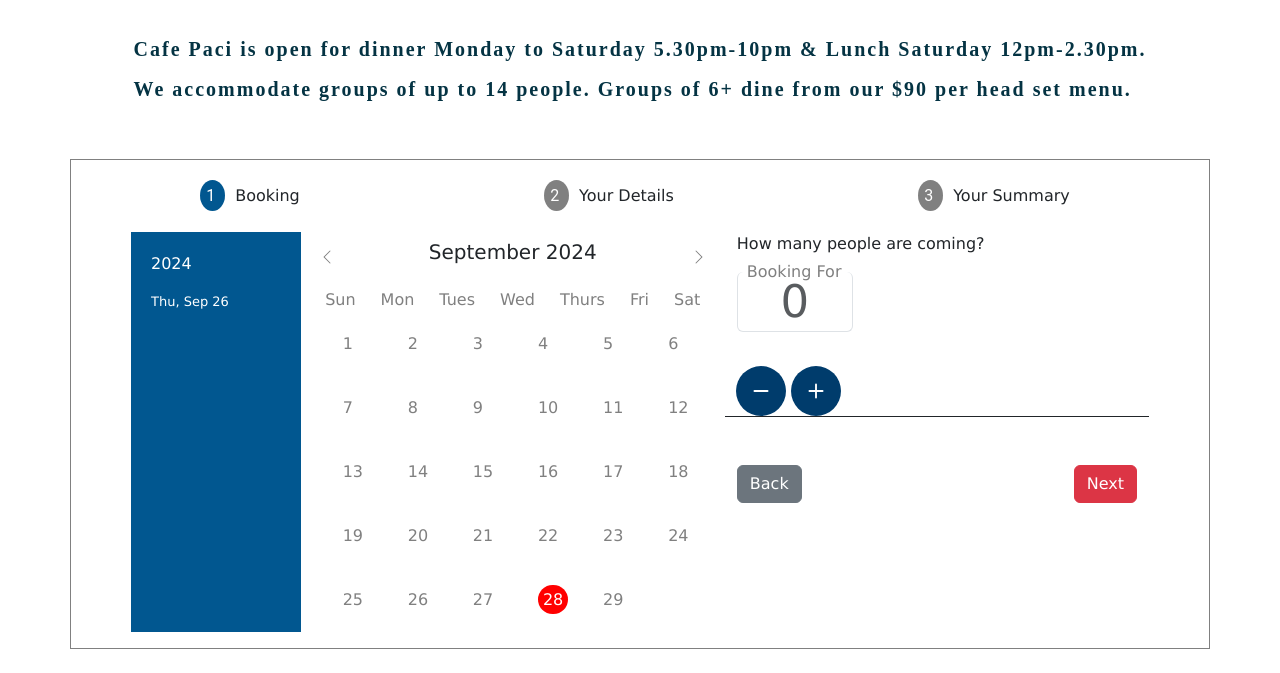
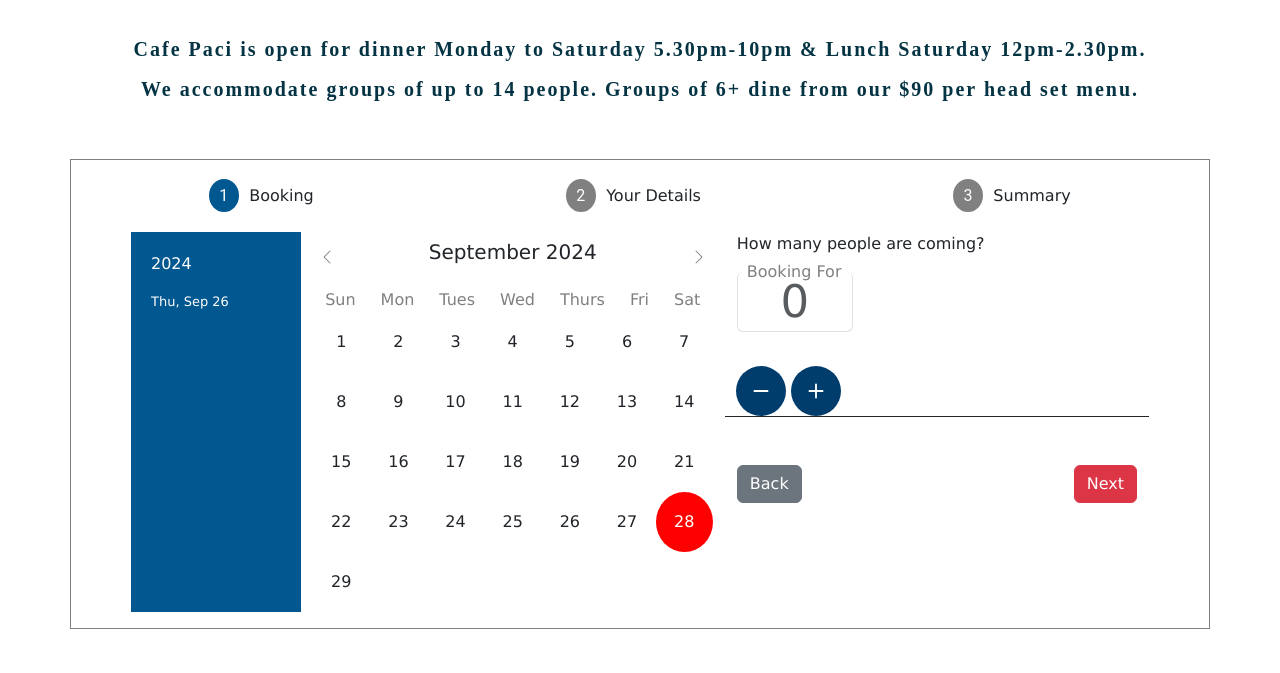
Before and after one commit to Knlight/RestaurantApp, a website: page reservation.html in a window 1280 px wide. Shown: the part 127-800 px from the top of the page. Drawn offline with nearby package versions, Linux system fonts and the light colour scheme; a web font is replaced by a local one.

Commit message:
updatedReservation

```diff
--- a/css/reservations.css
+++ b/css/reservations.css
@@ -1,6 +1,7 @@
 
-.upperText{
+.main{
     font-family: News Cycle;
+    text-align: center;
     font-weight: bold;
     font-size: 20px;
     line-height: 40px;
@@ -8,27 +9,19 @@
     letter-spacing: 2px;
   }
 
-  .calenderNumbering{
-    background-color:gray;
+  .calenderNumbering, .activepage{
+    background-color: gray;
     color: white;
-    padding: 1px;
     font-family: roboto, Arial, Helvetica, sans-serif;
     margin-right: 10px;
-    padding: 6px;
+    padding: 7px 7px 7px 10px;
   }
 
   .activepage{
     background-color: #015790;
-    color: white;
-    padding: 1px;
-    font-family: roboto, Arial, Helvetica, sans-serif;
-    margin-right: 10px;
-    padding: 6px;
   }
 
-  .calenderitems{
-    margin-right: 10px;
-  }
+
 .calenderWrapper{
   margin-top: 50px;
 
@@ -40,16 +33,30 @@
     padding-top: 20px;
     padding-left: 20px;
   }
+
 .leftPanelLowerText{
   font-size: small;
   height: 250px;
 }
 
-.calenderContent div{
+/* .calenderContent div{
   display: inline-block;
   width: 60px;
   padding: 20px 30px 20px;
   color: gray;
+} */
+
+.calenderContent{
+  display: flex;
+  flex-wrap: wrap;
+  text-align: center;
+  justify-content: space-between;
+  width: 100%;
+}
+
+.calenderItems{
+  width: 14.28%;
+  padding: 18px 0px;
 }
 
 .monthChangeButton{
@@ -67,10 +74,7 @@
 
 .currentDate{
   background-color: red;
-  color: white !important;
-  border-radius: 30px;
-  text-align: center;
-  padding: 5px;
+  color: white;
 }
 
 .calenderDaysHeader{
@@ -102,6 +106,7 @@
   top: -12px;
   z-index: 1;
   color:  gray;
+  margin-left: 10px
 }
 
 .bookingInput{
@@ -110,14 +115,8 @@
   border-top:none;
 }
 
-.bookingInput:hover{
+.bookingInput:hover, .bookingInput:focus{
 border: 1px solid black;
 border-top: none;
 box-shadow: none;
 }
-
-.bookingInput:focus{
-border: 1px solid black;
-border-top: none;
-box-shadow: none;
-}
--- a/reservation.html
+++ b/reservation.html
@@ -48,7 +48,8 @@
   <main>
     <div class="container ">
       <div class="main mt-4">
-        <p class="d-flex justify-content-center upperText">Cafe Paci is open for dinner Monday to Saturday 5.30pm-10pm & Lunch Saturday 12pm-2.30pm. <br/>We accommodate groups of up to 14 people. Groups of 6+ dine from our $90 per head set menu. </p>
+        <p>Cafe Paci is open for dinner Monday to Saturday 5.30pm-10pm & Lunch Saturday 12pm-2.30pm. <br/>
+          We accommodate groups of up to 14 people. Groups of 6+ dine from our $90 per head set menu. </p>
     </div>
     </div>
   </main>
@@ -61,7 +62,6 @@
         <span class="calenderNumbering rounded-circle activepage">
     1
         </span>
-        <span>
     Booking
         </span>
       </span>
@@ -91,7 +91,7 @@
     3
         </span>
         <span>
-    Your Summary
+    Summary
         </span>
       </span>
     </div>
@@ -138,91 +138,91 @@
         </div>
 
         <div class="calenderContent">
-            <div>
+            <div class="calenderItems">
               1
             </div>
-            <div>
+            <div class="calenderItems">
               2
             </div>
-            <div>
+            <div class="calenderItems">
               3
             </div>
-            <div>
+            <div class="calenderItems">
               4
             </div>
-            <div>
+            <div class="calenderItems">
               5
             </div>
-            <div>
+            <div class="calenderItems">
               6
             </div>
-            <div>
+            <div class="calenderItems">
               7
             </div>
-            <div>
+            <div class="calenderItems">
               8
             </div>
-            <div>
+            <div class="calenderItems">
               9
             </div>
-            <div>
+            <div class="calenderItems">
               10
             </div>
-            <div>
+            <div class="calenderItems">
               11
             </div>
-            <div>
+            <div class="calenderItems">
               12
             </div>
-            <div>
+            <div class="calenderItems">
               13
             </div>
-            <div>
+            <div class="calenderItems">
               14
             </div>
-            <div>
+            <div class="calenderItems">
               15
             </div>
-            <div>
+            <div class="calenderItems">
               16
             </div>
-            <div>
+            <div class="calenderItems">
               17
             </div>
-            <div>
+            <div class="calenderItems">
               18
             </div>
-            <div>
+            <div class="calenderItems">
               19
             </div>
-            <div>
+            <div class="calenderItems">
               20
             </div>
-            <div>
+            <div class="calenderItems">
               21
             </div>
-            <div>
+            <div class="calenderItems">
               22
             </div>
-            <div>
+            <div class="calenderItems">
               23
             </div>
-            <div>
+            <div class="calenderItems">
               24
             </div>
-            <div>
+            <div class="calenderItems">
               25
             </div>
-            <div>
+            <div class="calenderItems">
               26
             </div>
-            <div>
+            <div class="calenderItems">
               27
             </div>
-            <div>
-              <span class="currentDate">28</span>
+            <div class="calenderItems currentDate rounded-circle">
+              28
             </div>
-            <div>
+            <div class="calenderItems">
               29
             </div>
           </div>
@@ -236,7 +236,7 @@
             </div>
             <div class="row input-group">
               <div class="col-2 mb-4">
-                <span class="bookingLabel" style="margin-left: 10px;">Booking For</span>
+                <span class="bookingLabel">Booking For</span>
                 <input type="text" class="form-control bookingInput" placeholder="0" aria-label="Username" aria-describedby="basic-addon1" style="height: 60px" >
               </div>
               <div class="col-8">
@@ -249,7 +249,6 @@
                     <path d="M8 4a.5.5 0 0 1 .5.5v3h3a.5.5 0 0 1 0 1h-3v3a.5.5 0 0 1-1 0v-3h-3a.5.5 0 0 1 0-1h3v-3A.5.5 0 0 1 8 4"/>
                   </svg>
                 </button>
-
               </div>
           </div>
         </div>
```
